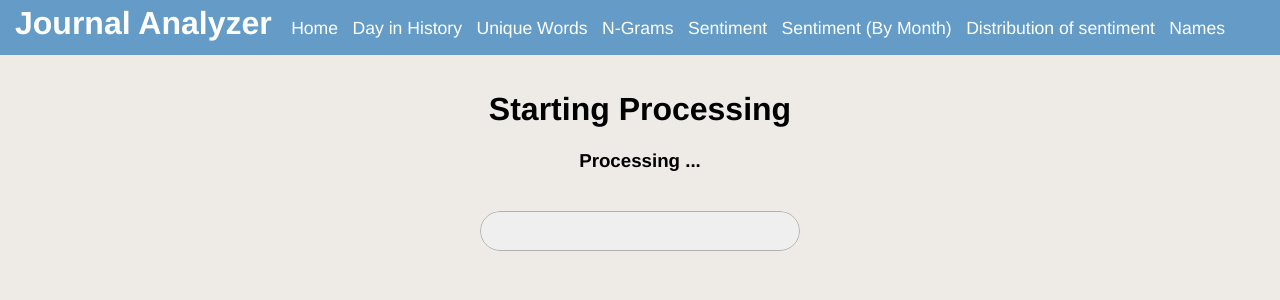
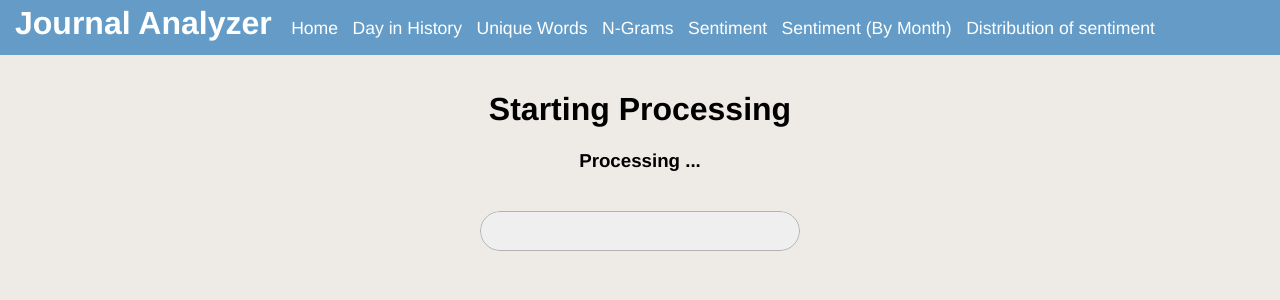
Before and after one commit to HaloZero/journal_formatter, a Flask app: page /analyze in a window 1280 px wide. Shown: the top 300 px of the page. Run offline with Flask 2, Linux system fonts and the light colour scheme; data that the repository does not hold is empty; some libraries are stand-ins or nearby versions.

Commit message:
stop showing templates

```diff
--- a/app/templates/_header_nav.html
+++ b/app/templates/_header_nav.html
@@ -8,6 +8,5 @@
         <a href="/sentiment">Sentiment</a>
         <a href="/monthly_sentiment">Sentiment (By Month)</a>
         <a href="/distribution_sentiment">Distribution of sentiment</a>
-        <a href="/names">Names</a>
     </span>
 </header>
```
